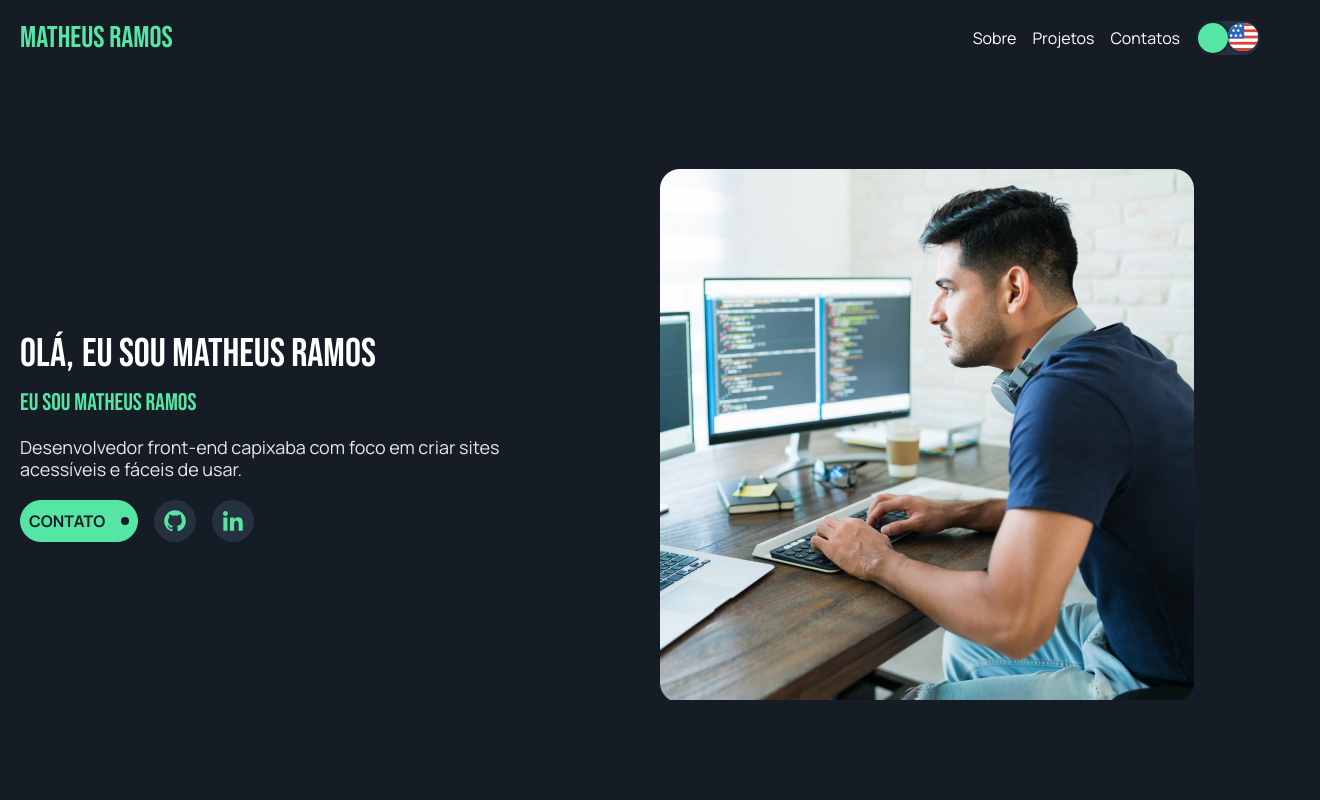
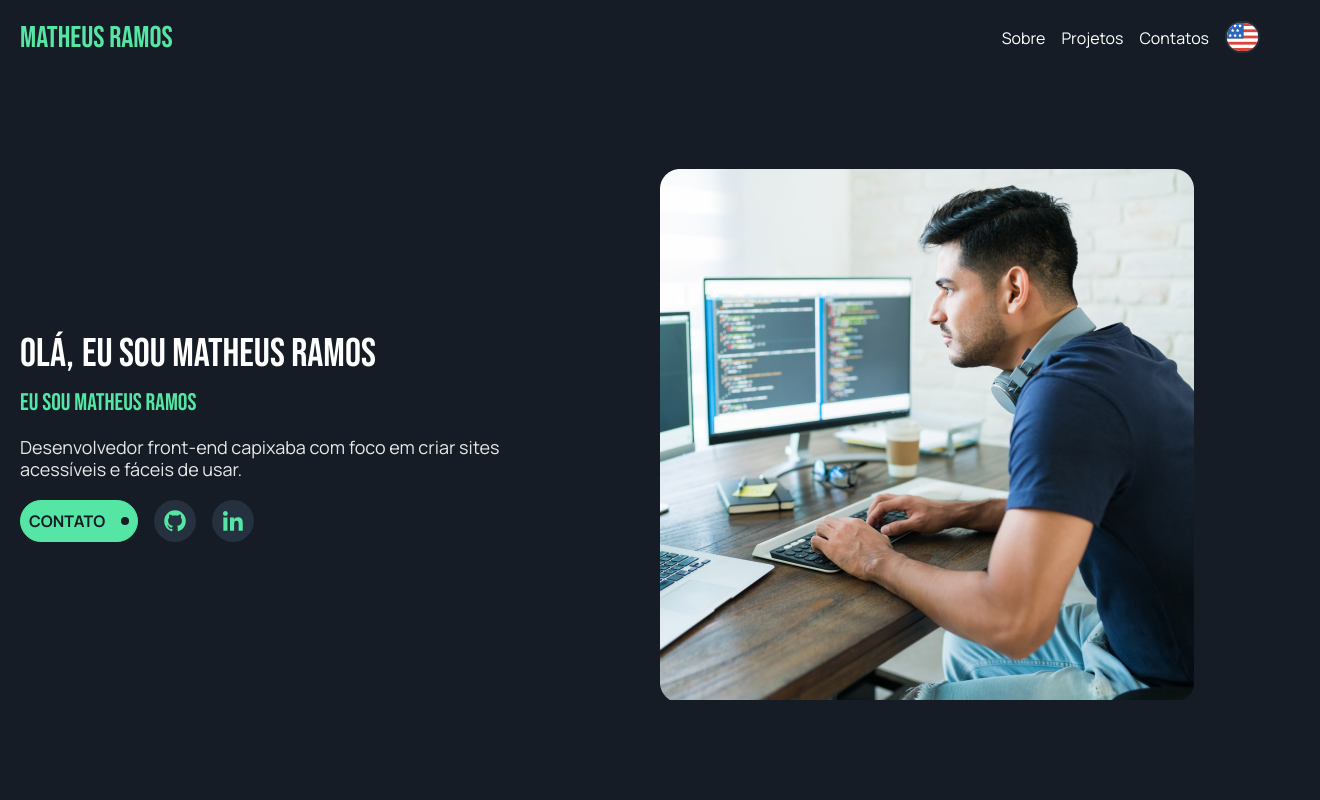
Before and after one commit to RDSMatheus/portfolio, a React (Vite) app: page / in a window 1280 px wide. Shown: the top 800 px of the page, 1320 px wide, since content can reach past the window. Built offline with nearby package versions, Linux system fonts and the light colour scheme.

Commit message:
bilingualbutton atualizado, throtlle implementado

```diff
--- a/public/translate.json
+++ b/public/translate.json
@@ -87,7 +87,7 @@
       },
       "stack": {
         "pt": "tecnologia",
-        "en": "stacks"
+        "en": "stack"
       },
       "role": {
         "pt": "função",
@@ -105,7 +105,7 @@
       },
       "stack": {
         "pt": "tecnologia",
-        "en": "stacks"
+        "en": "stack"
       },
       "role": {
         "pt": "função",
@@ -123,7 +123,7 @@
       },
       "stack": {
         "pt": "tecnologia",
-        "en": "stacks"
+        "en": "stack"
       },
       "role": {
         "pt": "função",
@@ -141,7 +141,7 @@
       },
       "stack": {
         "pt": "tecnologia",
-        "en": "stacks"
+        "en": "stack"
       },
       "role": {
         "pt": "função",
--- a/src/AboutMe/AboutMe.module.css
+++ b/src/AboutMe/AboutMe.module.css
@@ -54,7 +54,7 @@
   color: var(--color-contrast);
   background: none;
   border: 1px solid var(--color-contrast);
-  padding: 1rem 2rem;
+  padding: 0.5rem 1.5rem;
   border-radius: 30px;
   cursor: pointer;
 }
--- a/src/AnimateScroll/AnimateScroll.tsx
+++ b/src/AnimateScroll/AnimateScroll.tsx
@@ -1,5 +1,6 @@
 import React from 'react';
 import { debounce } from './../debounce';
+import { throttle } from '../throttle';
 
 const AnimateScroll = ({
   divRef,
@@ -39,7 +40,9 @@ const AnimateScroll = ({
         applyAnimation(rightAnimes, 'translateX(0)', '1', 'visible');
       }
     };
-    window.addEventListener('scroll', debounce(handleScroll, 200));
+    handleScroll();
+    window.addEventListener('scroll', debounce(handleScroll, 400));
+    window.addEventListener('scroll', throttle(handleScroll, 400));
 
     return () => window.removeEventListener('scroll', handleScroll);
   }, [divRef]);
--- a/src/AnimateScrollArray/AnimateScrollArray.tsx
+++ b/src/AnimateScrollArray/AnimateScrollArray.tsx
@@ -1,5 +1,6 @@
 import React from 'react';
 import { debounce } from '../debounce';
+import { throttle } from '../throttle';
 
 const AnimateScrollArray = ({
   divRef,
@@ -42,7 +43,8 @@ const AnimateScrollArray = ({
         }
       });
     };
-    window.addEventListener('scroll', debounce(handleScroll, 200));
+    window.addEventListener('scroll', debounce(handleScroll, 400));
+    window.addEventListener('scroll', throttle(handleScroll, 400));
 
     return () => window.removeEventListener('scroll', handleScroll);
   }, [divRef]);
--- a/src/Components/BilingualButton/BilingualButton.module.css
+++ b/src/Components/BilingualButton/BilingualButton.module.css
@@ -1,30 +1,11 @@
 .toggle {
-  display: grid;
-  grid-template-columns: 1fr 1fr;
   border-radius: 30px;
   border: none;
   padding: 2px;
   position: relative;
   cursor: pointer;
+  width: 35px;
   background: var(--color-bg-2);
-}
-
-.toggle::after {
-  content: "";
-  width: 30px;
-  height: 30px;
-  position: absolute;
-  display: block;
-  border-radius: 30px;
-  top: 2px;
-  left: 2px;
-  box-shadow: 0 0 0 2px rgba(0, 0, 0, 0.3);
-  background-color: var(--color-contrast);
-  transition: 0.3s ease-in-out;
-}
-
-.toggle.toggled::after {
-  transform: translate(30px);
 }
 
 .toggle img {
--- a/src/Components/BilingualButton/BilingualButton.tsx
+++ b/src/Components/BilingualButton/BilingualButton.tsx
@@ -9,22 +9,15 @@ const BilingualButton = () => {
   const { setLang } = useData();
 
   function handleClick() {
+    console.log(langChanger);
     setLangChanger(!langChanger);
     if (langChanger) {
       setLang('pt');
     } else setLang('en');
   }
   return (
-    <button
-      onClick={handleClick}
-      className={`${style.toggle} ${langChanger ? style.toggled : ''}`}
-    >
-      <span>
-        <img src={brazil} alt="portugues" />
-      </span>
-      <span>
-        <img src={usa} alt="inglês" />
-      </span>
+    <button onClick={handleClick} className={style.toggle}>
+      <img src={langChanger ? brazil : usa} />
     </button>
   );
 };
--- a/src/Contact/Contact.module.css
+++ b/src/Contact/Contact.module.css
@@ -26,7 +26,6 @@
   font-size: 60px;
   font-weight: 400;
   margin-bottom: 20px;
-  max-width: 15ch;
 }
 
 .contactInfo span {
@@ -88,7 +87,7 @@
   display: block;
   border: none;
   background-color: var(--color-contrast);
-  padding: 13px 35px;
+  padding: 0.5rem 1.5rem;
   border-radius: 30px;
   font-family: var(--font-primary);
   font-weight: 400;
--- a/src/Contact/Contact.tsx
+++ b/src/Contact/Contact.tsx
@@ -95,7 +95,11 @@ const Contact = () => {
         <h2>{pageText.contact.heading[lang]}</h2>
         <div className={styles.contactInfo}>
           <div>
-            <h3>
+            <h3
+              style={{
+                maxWidth: `${lang === 'pt' ? '15ch' : '10ch'}`,
+              }}
+            >
               {pageText.contact.title.first[lang]}
               <span> {pageText.contact.title.detail[lang]} </span>
               {pageText.contact.title.last[lang]}
--- a/src/Header/Header.tsx
+++ b/src/Header/Header.tsx
@@ -5,6 +5,7 @@ import MenuHamburguer from './MenuHamburguer/MenuHamburguer';
 import { debounce } from './../debounce';
 import { useData } from '../Context';
 import BilingualButton from '../Components/BilingualButton/BilingualButton';
+import { throttle } from '../throttle';
 
 const Header = () => {
   const header = React.useRef<HTMLDivElement>(null);
@@ -36,6 +37,7 @@ const Header = () => {
     };
 
     window.addEventListener('scroll', debounce(handleScroll, 500));
+    window.addEventListener('scroll', throttle(handleScroll, 500));
     return () => {
       window.removeEventListener('scroll', handleScroll);
     };
--- a/src/Projects/Projects.tsx
+++ b/src/Projects/Projects.tsx
@@ -174,7 +174,7 @@ const Projects = () => {
                 </li>
                 <li>
                   <span>{pageText.projects.strongfit.role[lang]}</span>
-                  <div>Desenvolvedor fullstack</div>
+                  <div>Fullstack</div>
                 </li>
               </ul>
               <div className={styles.projectsContentLinks}>
--- a/src/debounce.ts
+++ b/src/debounce.ts
@@ -2,11 +2,14 @@ export const debounce = (
   callback: (...args: unknown[]) => void,
   delay: number,
 ) => {
-  let timer: ReturnType<typeof setTimeout>;
+  let timer: ReturnType<typeof setTimeout> | null;
   return (...args: unknown[]) => {
-    clearTimeout(timer);
+    if (timer) {
+      clearTimeout(timer);
+    }
     timer = setTimeout(() => {
       callback(...args);
+      timer = null;
     }, delay);
   };
 };
--- /dev/null
+++ b/src/throttle.tsx
@@ -0,0 +1,14 @@
+export function throttle(
+  callback: (...args: unknown[]) => void,
+  delay: number,
+) {
+  let timer: ReturnType<typeof setTimeout> | null = null;
+  return (...args: unknown[]) => {
+    if (!timer) {
+      callback(...args);
+      timer = setTimeout(() => {
+        timer = null;
+      }, delay);
+    }
+  };
+}
```
